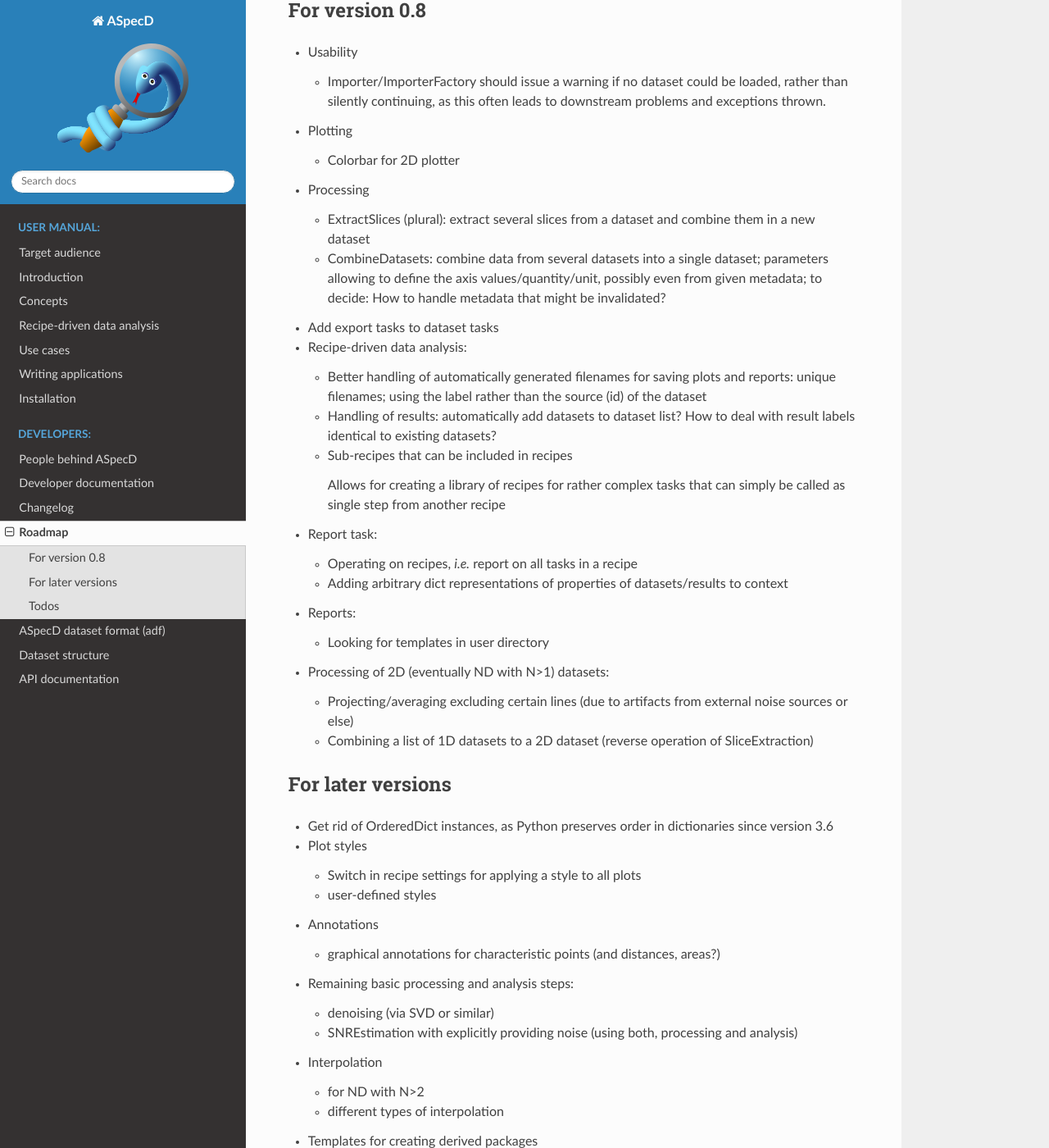
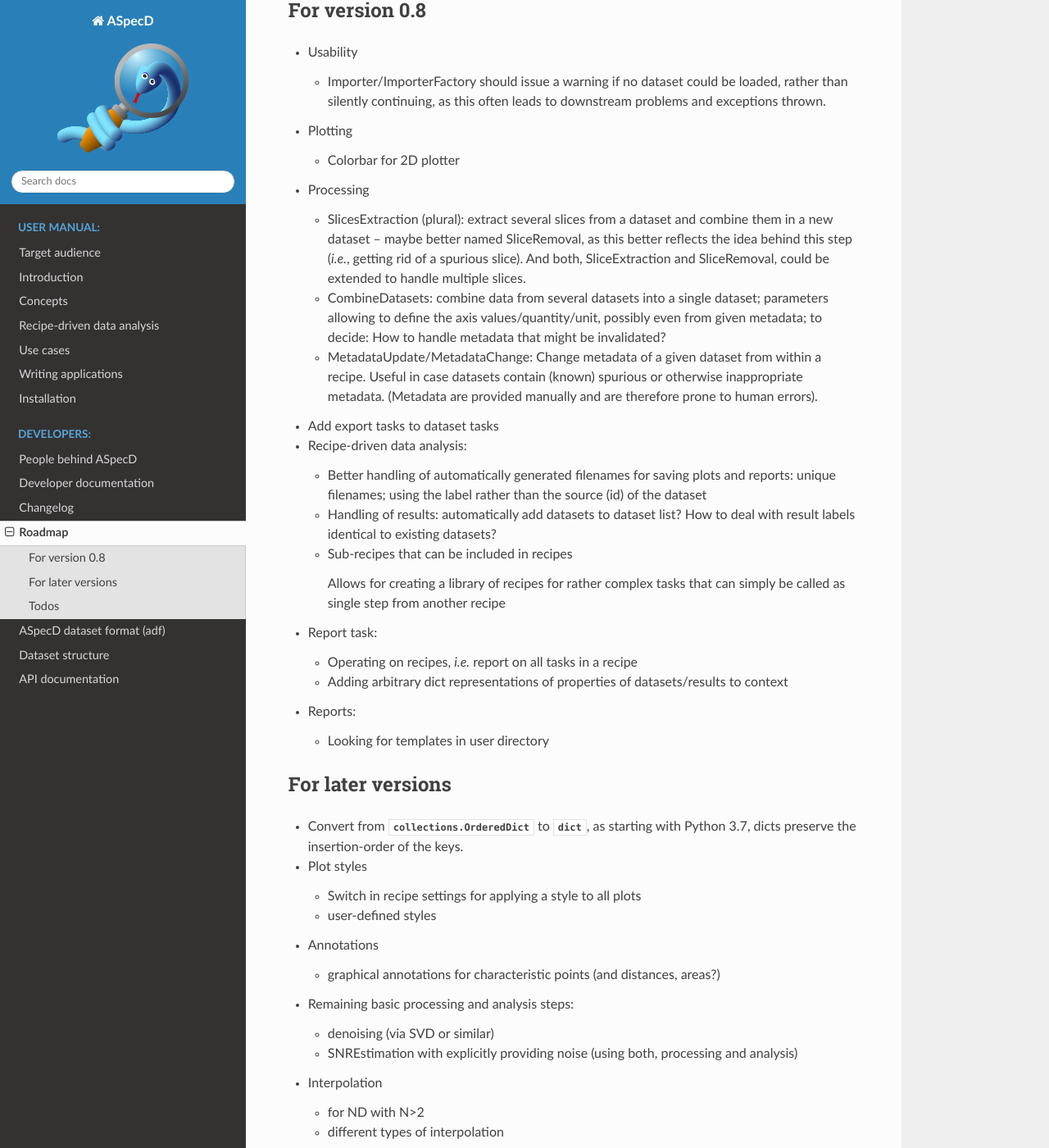
Before and after one commit to tillbiskup/aspecd, a Sphinx documentation site: the page built from docs/roadmap.rst, in a window 1280 px wide and 1400 px high, scrolled down 260 px. Shown: the whole window at 82% size. Built offline with Sphinx 7.4.7 and the Read the Docs theme 2.0.0, drawn with Linux system fonts in a browser that asks for light colours; some of the changed text lies outside the part shown.

Commit message:
Update roadmap; markup fixes in changelog

```diff
--- a/docs/changelog.rst
+++ b/docs/changelog.rst
@@ -14,6 +14,7 @@ New features
 ------------
 
 * Plotting
+
   * MultiPlotter1D can use colormaps for coloring multiple lines
   * Number of columns can be set for legends of plots
 
--- a/docs/roadmap.rst
+++ b/docs/roadmap.rst
@@ -18,9 +18,11 @@ For version 0.8
 
 * Processing
 
-  * ExtractSlices (plural): extract several slices from a dataset and combine them in a new dataset
+  * SlicesExtraction (plural): extract several slices from a dataset and combine them in a new dataset -- maybe better named SliceRemoval, as this better reflects the idea behind this step (*i.e.*, getting rid of a spurious slice). And both, SliceExtraction and SliceRemoval, could be extended to handle multiple slices.
 
   * CombineDatasets: combine data from several datasets into a single dataset; parameters allowing to define the axis values/quantity/unit, possibly even from given metadata; to decide: How to handle metadata that might be invalidated?
+
+  * MetadataUpdate/MetadataChange: Change metadata of a given dataset from within a recipe. Useful in case datasets contain (known) spurious or otherwise inappropriate metadata. (Metadata are provided manually and are therefore prone to human errors).
 
 * Add export tasks to dataset tasks
 
@@ -43,16 +45,11 @@ For version 0.8
 
   * Looking for templates in user directory
 
-* Processing of 2D (eventually ND with N>1) datasets:
-
-  * Projecting/averaging excluding certain lines (due to artifacts from external noise sources or else)
-  * Combining a list of 1D datasets to a 2D dataset (reverse operation of SliceExtraction)
-
 
 For later versions
 ==================
 
-* Get rid of OrderedDict instances, as Python preserves order in dictionaries since version 3.6
+* Convert from :class:`collections.OrderedDict` to :class:`dict`, as starting with Python 3.7, dicts preserve the insertion-order of the keys.
 
 * Plot styles
 
@@ -82,8 +79,6 @@ For later versions
 
   May impair the platform-independence of the recipe (*i.e.*, tying it to Python/NumPy)
 
-* Convert from :class:`collections.OrderedDict` to :class:`dict`, as starting with Python 3.7, dicts preserve the insertion-order of the keys.
-
 
 Todos
 =====
```
Also changed, not shown: 1 other file.
